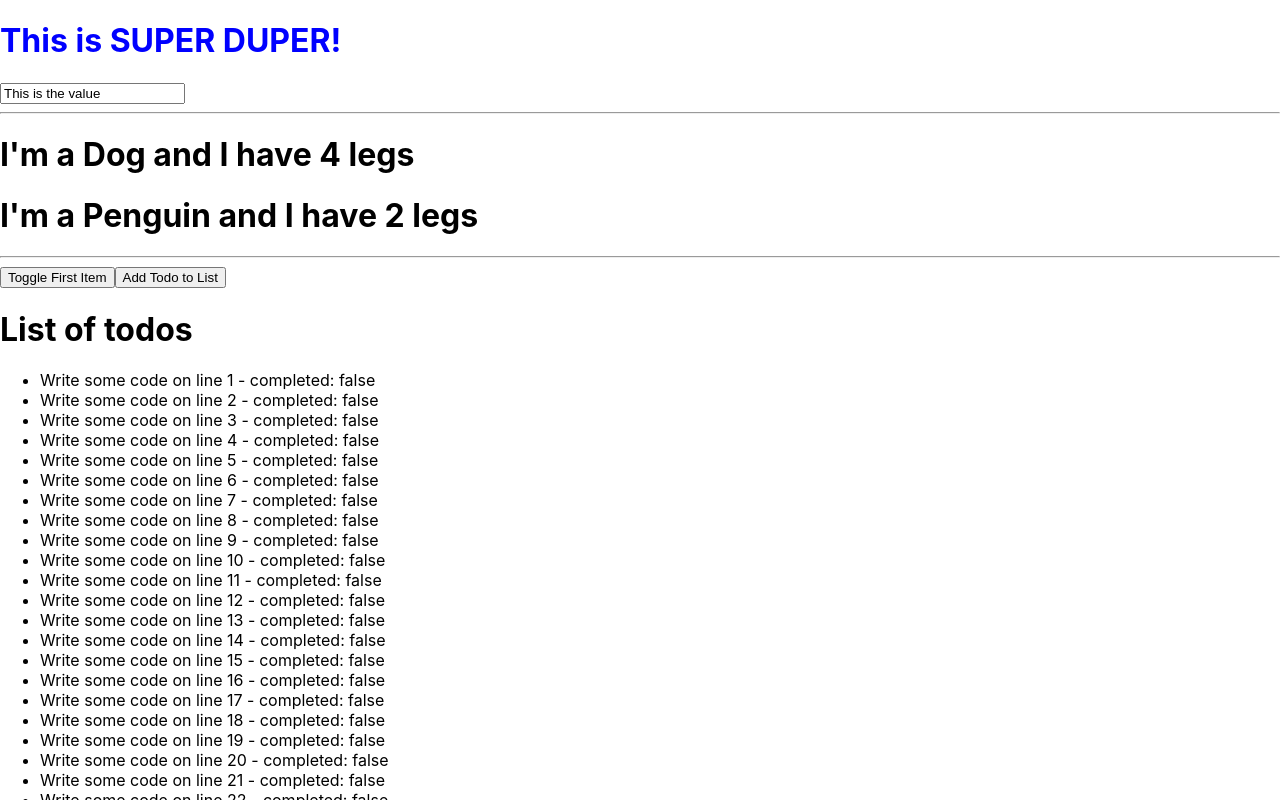
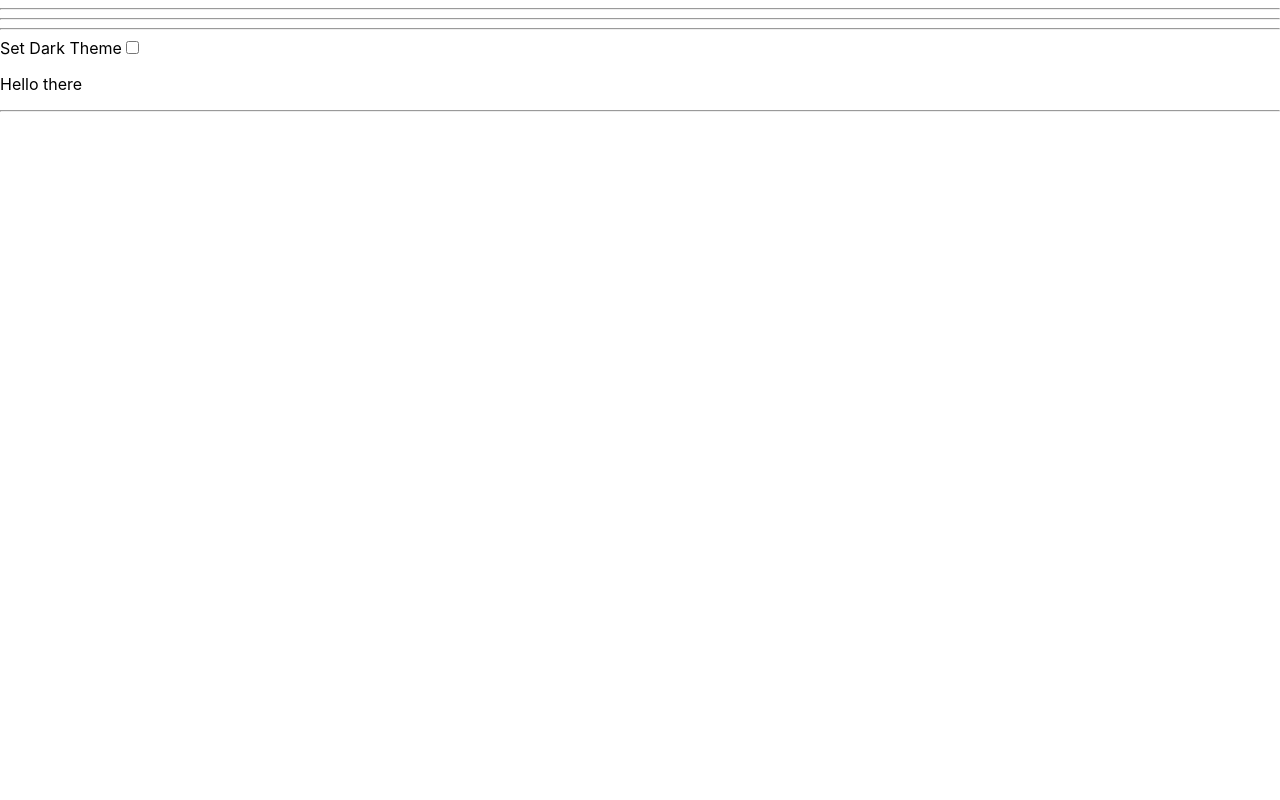
Before and after one commit to ophirKatz/AngularWorkshop, an Angular app: page / in a window 1280 px wide. Shown: the top 800 px of the page. Built offline with nearby package versions, Linux system fonts and the light colour scheme.

Commit message:
Added pipes-and-directives components

```diff
--- a/src/app/app.component.html
+++ b/src/app/app.component.html
@@ -1,15 +1,18 @@
 <div *ngIf="stage === 'Showcase'">
   <!-- Component Example -->
-  <app-super-duper value="This is the value" (changed)="onValueChanged($event)"></app-super-duper>
+  <!-- <app-super-duper value="This is the value" (changed)="onValueChanged($event)"></app-super-duper> -->
   <hr />
 
   <!-- Inheritance Example -->
-  <app-dog numberOfLegs="4"></app-dog>
-  <app-penguin [numberOfLegs]="globals.penguinLegs"></app-penguin>
+  <!-- <app-dog numberOfLegs="4"></app-dog>
+  <app-penguin [numberOfLegs]="globals.penguinLegs"></app-penguin> -->
   <hr />
 
   <!-- Change Detection -->
-  <app-change-detection></app-change-detection>
+  <!-- <app-change-detection></app-change-detection> -->
+  <hr />
+
+  <app-pipes-and-directives></app-pipes-and-directives>
   <hr />
 </div>
 
--- a/src/app/app.module.ts
+++ b/src/app/app.module.ts
@@ -1,3 +1,4 @@
+import { PipesAndDirectivesModule } from './pipes-and-directives/pipes-and-directives.module';
 import { AppRoutingModule } from './app-routing.module';
 import { BrowserModule } from '@angular/platform-browser';
 import { NgModule } from '@angular/core';
@@ -11,7 +12,7 @@ import { ComponentOverviewModule } from './component-overview/component-overview
 @NgModule({
   declarations: [
     AppComponent,
-    SidebarComponent,
+    SidebarComponent
   ],
   imports: [
     BrowserModule,
@@ -19,6 +20,7 @@ import { ComponentOverviewModule } from './component-overview/component-overview
     ComponentOverviewModule,
     InheritanceModule,
     ChangeDetectionModule,
+    PipesAndDirectivesModule,
 
     // TODO : Import OrdersModule
     // LoggingModule
--- a/src/app/change-detection/todo-item.component.ts
+++ b/src/app/change-detection/todo-item.component.ts
@@ -1,4 +1,4 @@
-import { Component, EventEmitter, Input, OnInit, Output } from '@angular/core';
+import { ChangeDetectionStrategy, Component, EventEmitter, Input, OnChanges, OnInit, Output, SimpleChanges } from '@angular/core';
 import { TodoItem } from './todo-item';
 
 @Component({
@@ -9,12 +9,16 @@ import { TodoItem } from './todo-item';
     </span>
   `
 })
-export class TodoItemComponent implements OnInit {
+export class TodoItemComponent implements OnInit, OnChanges {
 
   @Input() item: TodoItem;
   @Output() toggle: EventEmitter<TodoItem> = new EventEmitter<TodoItem>(null);
 
   constructor() { }
+
+  ngOnChanges(changes: SimpleChanges): void {
+    console.log('On Changes');
+  }
 
   ngOnInit(): void {
 
--- a/src/app/change-detection/todo-list.component.ts
+++ b/src/app/change-detection/todo-list.component.ts
@@ -18,7 +18,7 @@ import {
       </ul>
     </div>
   `,
-  changeDetection: ChangeDetectionStrategy.Default
+  changeDetection: ChangeDetectionStrategy.OnPush
 })
 export class TodoListComponent implements OnInit {
 
--- /dev/null
+++ b/src/app/pipes-and-directives/memify.pipe.ts
@@ -0,0 +1,23 @@
+import { Pipe, PipeTransform } from '@angular/core';
+
+@Pipe({
+  name: 'memify'
+})
+export class MemifyPipe implements PipeTransform {
+
+  transform(value: string, ...args: unknown[]): string {
+    let memedString = '';
+    let state = false;
+    for (const c of value) {
+      if (state) {
+        memedString = memedString + c.toUpperCase();
+      } else {
+        memedString = memedString + c.toLowerCase();
+      }
+      state = !state;
+    }
+
+    return memedString;
+  }
+
+}
--- /dev/null
+++ b/src/app/pipes-and-directives/pipes-and-directives.component.css
@@ -0,0 +1,4 @@
+.dark-theme {
+  background-color: black;
+  color: aliceblue;
+}
--- /dev/null
+++ b/src/app/pipes-and-directives/pipes-and-directives.component.html
@@ -0,0 +1,10 @@
+<div>
+  <label>Set Dark Theme</label>
+  <input type="checkbox" [(ngModel)]="toggleTheme" />
+</div>
+
+<!-- <p themify> -->
+<p>
+  Hello there
+  <!-- {{ 'Hello there' | memify }} -->
+</p>
--- /dev/null
+++ b/src/app/pipes-and-directives/pipes-and-directives.component.ts
@@ -0,0 +1,28 @@
+import { Component, OnInit } from '@angular/core';
+import { theme, toggleTheme } from './theme';
+
+@Component({
+  selector: 'app-pipes-and-directives',
+  templateUrl: './pipes-and-directives.component.html',
+  styleUrls: ['./pipes-and-directives.component.css']
+})
+export class PipesAndDirectivesComponent implements OnInit {
+
+  private toggleState = false;
+
+  constructor() {
+  }
+
+  ngOnInit(): void {
+  }
+
+  public set toggleTheme(v: boolean) {
+    toggleTheme();
+    this.toggleState = v;
+  }
+
+  public get toggleTheme(): boolean {
+    return this.toggleState;
+  }
+
+}
--- /dev/null
+++ b/src/app/pipes-and-directives/theme.ts
@@ -0,0 +1,17 @@
+import { BehaviorSubject, Observable } from 'rxjs';
+
+export type ThemeColor = 'dark' | 'light';
+
+export type ThemeState = {
+  state: Observable<ThemeColor>
+};
+
+const stateSubject = new BehaviorSubject<ThemeColor>('light');
+
+export const theme: ThemeState = {
+  state: stateSubject
+};
+
+export function toggleTheme(): void {
+  stateSubject.next(stateSubject.value === 'dark' ? 'light' : 'dark');
+}
--- /dev/null
+++ b/src/app/pipes-and-directives/themify.directive.ts
@@ -0,0 +1,23 @@
+import { theme } from './theme';
+import { Directive, ElementRef } from '@angular/core';
+
+@Directive({
+  // tslint:disable-next-line: directive-selector
+  selector: '[themify]'
+})
+export class ThemifyDirective {
+
+  constructor(
+    private elementRef: ElementRef,
+  ) {
+    // TODO : When should we unsubscribe?
+    theme.state.subscribe(v => {
+      if (v === 'dark') {
+        this.elementRef.nativeElement.classList.add('dark-theme');
+      } else {
+        this.elementRef.nativeElement.classList.remove('dark-theme');
+      }
+    });
+  }
+
+}
```
Also changed, not shown: src/app/pipes-and-directives/pipes-and-directives.module.ts (added, +24 -0 lines).
